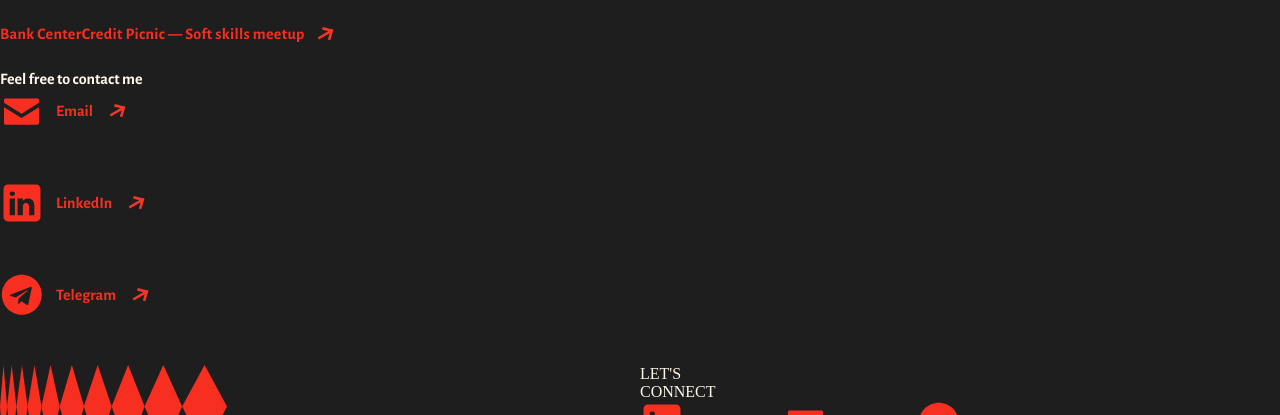
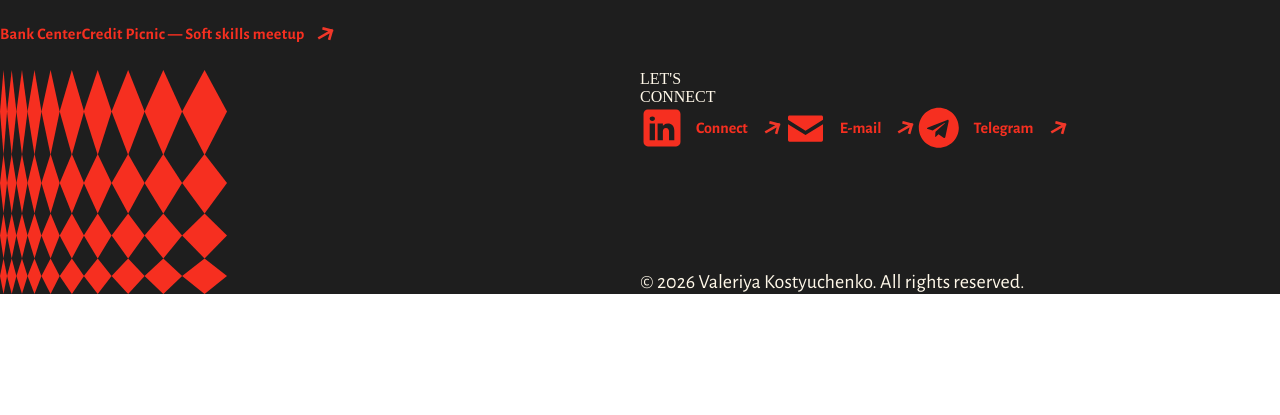
Before and after one commit to voleriyah/portfolio, a Next.js app: page /about in a window 1280 px wide. Shown: the part 711-1126 px from the top of the page. After the commit the page ends 1005 px from the top, so only its background shows below. Built offline with nearby package versions, Linux system fonts and the light colour scheme; a web font is replaced by a local one.

Commit message:
about fixes

```diff
--- a/app/about/page.tsx
+++ b/app/about/page.tsx
@@ -129,24 +129,6 @@ export default function AboutPage() {
           </div>
         </section>
 
-        <section className="w-full">
-        <div className="w-full mx-auto"
-          style={{
-            maxWidth: '1692px',
-            paddingLeft: 'clamp(16px, calc(16px + (72px - 16px) * ((100vw - 320px) / (1920px - 320px))), 72px)',
-            paddingTop: 'clamp(92px, calc(92px + (120px - 92px) * ((100vw - 320px) / (1920px - 320px))), 120px)',
-            paddingRight: 'clamp(16px, calc(16px + (72px - 16px) * ((100vw - 320px) / (1920px - 320px))), 72px)',
-            //paddingTop: 'clamp(48px, calc(48px + (92px - 48px) * ((100vw - 320px) / (1920px - 320px))), 92px)',
-          }}
-        >
-
-        <h1 id="achievements" className="heading-xl" style={{ paddingTop: 'clamp(48px, calc(48px + (92px - 48px) * ((100vw - 320px) / (1920px - 320px))), 92px)', marginBottom: 'clamp(24px, calc(24px + (48px - 24px) * ((100vw - 320px) / (1920px - 320px))), 48px)' }}>Feel free to contact me</h1>
-          <CustomLink href="mailto:valeriya.kostyuchenko@gmail.com" iconType="email" variant="footer" showExternalIcon={true}>Email</CustomLink> <br /><br />
-          <CustomLink href="https://www.linkedin.com/in/voleriyah" iconType="linkedin" variant="footer"  showExternalIcon={true}>LinkedIn</CustomLink> <br /><br />
-          <CustomLink href="https://t.me/voleriyah" iconType="telegram" variant="footer"  showExternalIcon={true}>Telegram</CustomLink> <br /><br />
-          </div>
-
-        </section>
 
 
 
```
